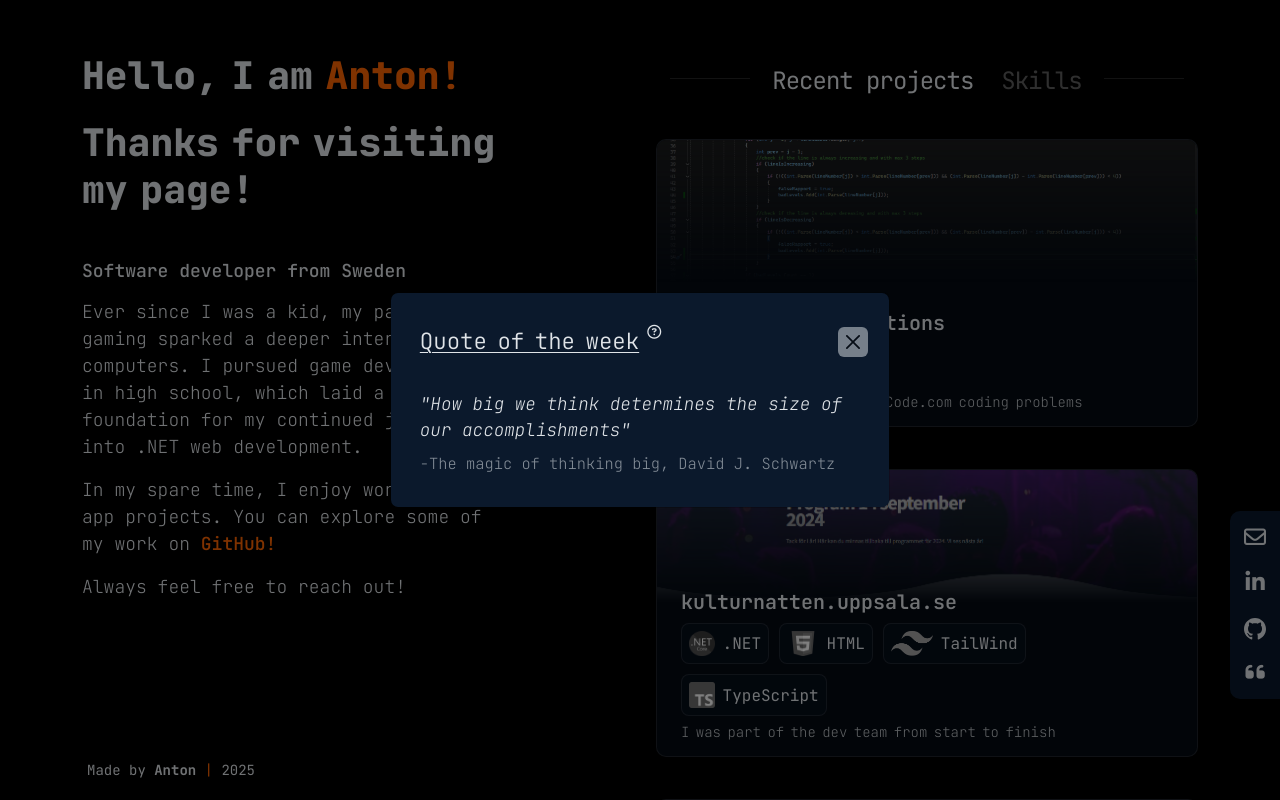
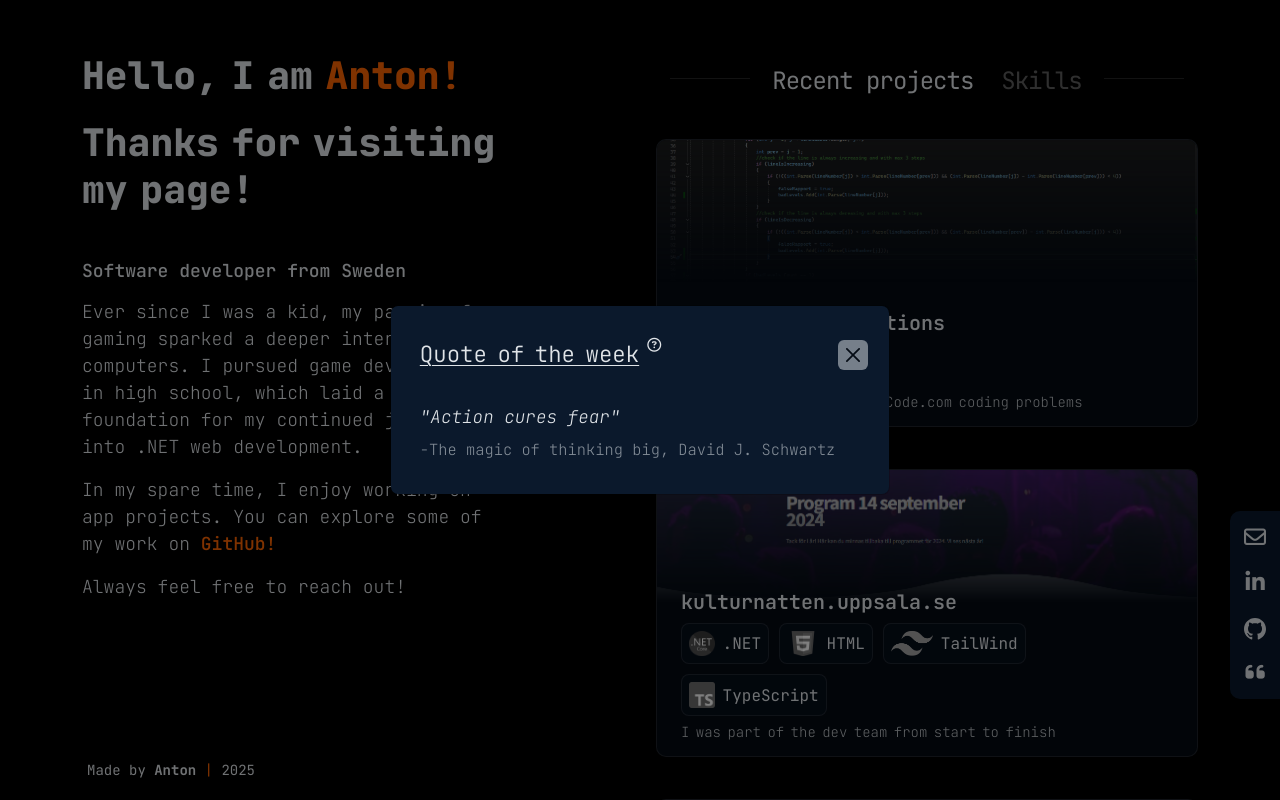
Before and after one commit to Antlin23/Portfolio, a React (Create React App) app: page / in a window 1280 px wide. Both pictures are taken after a click on the button "Weekly quote". Shown: the top 800 px of the page. Built offline with nearby package versions, Linux system fonts and the light colour scheme.

Commit message:
Quote updated

```diff
--- a/src/Menu.tsx
+++ b/src/Menu.tsx
@@ -31,8 +31,8 @@ function Menu() {
           </Modal.Title>
         </Modal.Header>
         <Modal.Body className=''>
-          "How big we think determines the size of our accomplishments"
-          <p className='small'>-The magic of thinking big, David J. Schwartz</p>
+        "Action cures fear"
+        <p className='small'>-The magic of thinking big, David J. Schwartz</p>
           </Modal.Body>
       </Modal>
       </div>
```
